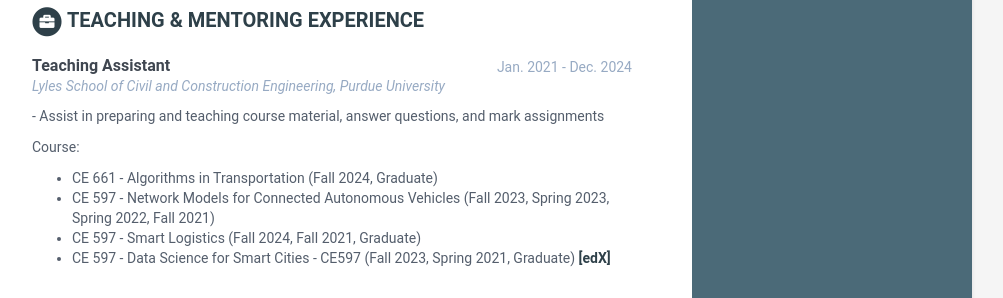
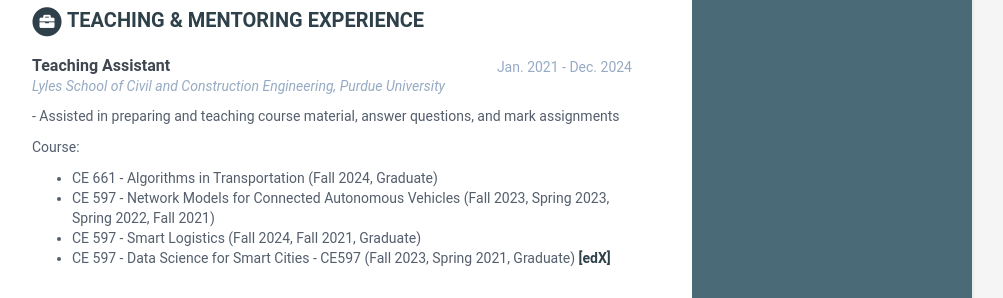
Before and after one commit to eunhanka/eunhanka.github.io, a Jekyll site: the page built from index.html, in a window 1280 px wide and 900 px high, scrolled down 2239 px. Shown: the part 152-450 px from the top of the window, without its empty margins (168-1171 px from the left). Built offline with Jekyll 4.4.1, drawn with Linux system fonts in a browser that asks for light colours; some of the changed text lies outside the part shown.

Commit message:
Update data.yml

```diff
--- a/_data/data.yml
+++ b/_data/data.yml
@@ -32,7 +32,7 @@
 career-profile:
     title: <b>Biography</b>
     summary: |
-      I am a Ph.D. student in the <a href="https://engineering.purdue.edu/CE" target="_blank"> <b>Lyles School of Civil and Construction Engineering</b></a> at Purdue University, where I have been conducting research in the <a href="https://umnilab.github.io/" target="_blank"> <b>UMNILAB</b></a> under the guidance of Dr. Satish V. Ukkusuri since August 2020. My research focuses on developing <b> a pioneering, scalable framework for enhancing the resilience of network traffic dynamics in Connected and Autonomous Vehicles (CAVs) against cyber threats</b>.
+      I am a Ph.D. candidate in the <a href="https://engineering.purdue.edu/CE" target="_blank"> <b>Lyles School of Civil and Construction Engineering</b></a> at Purdue University, where I have been conducting research in the <a href="https://umnilab.github.io/" target="_blank"> <b>UMNILAB</b></a> under the guidance of Dr. Satish V. Ukkusuri since August 2020. My research focuses on developing <b> a pioneering, scalable framework for enhancing the resilience of network traffic dynamics in Connected and Autonomous Vehicles (CAVs) against cyber threats</b>.
       <br><br>Now, my research focuses on the following areas:
           <br>- <b>Network Traffic Modeling</b>: Developing innovative models to capture traffic dynamics in large-scale urban networks (PIML-GBM), quantify uncertainties in road traffic dynamics, developing deep learning frameworks for dynamic traffic assignment, and identifying relationships between traffic dynamics and features. <br><i>Applications: Traffic estimation, Perimeter control, Transportation Network Design</i>
           <br>- <b>Emerging Technologies for Intelligent Transportation Systems</b>: Estimating critical traffic states in CAV environments, analyzing network failures and recovery in CAV systems under cyber threats, and developing mitigation strategies for cyber threats under CAV systems. <br><i>Applications: Cybersecurity, Digital Twin, Autonomous vehicle routing</i>
@@ -98,7 +98,7 @@
       time: Jan. 2021 - Dec. 2024
       company: <i>Lyles School of Civil and Construction Engineering, Purdue University </i>
       details: |
-        <p> - Assist in preparing and teaching course material, answer questions, and mark assignments</p>
+        <p> - Assisted in preparing and teaching course material, answer questions, and mark assignments</p>
         Course:
           - CE 661 - Algorithms in Transportation (Fall 2024, Graduate)
           - CE 597 - Network Models for Connected Autonomous Vehicles (Fall 2023, Spring 2023, Spring 2022, Fall 2021)
```
